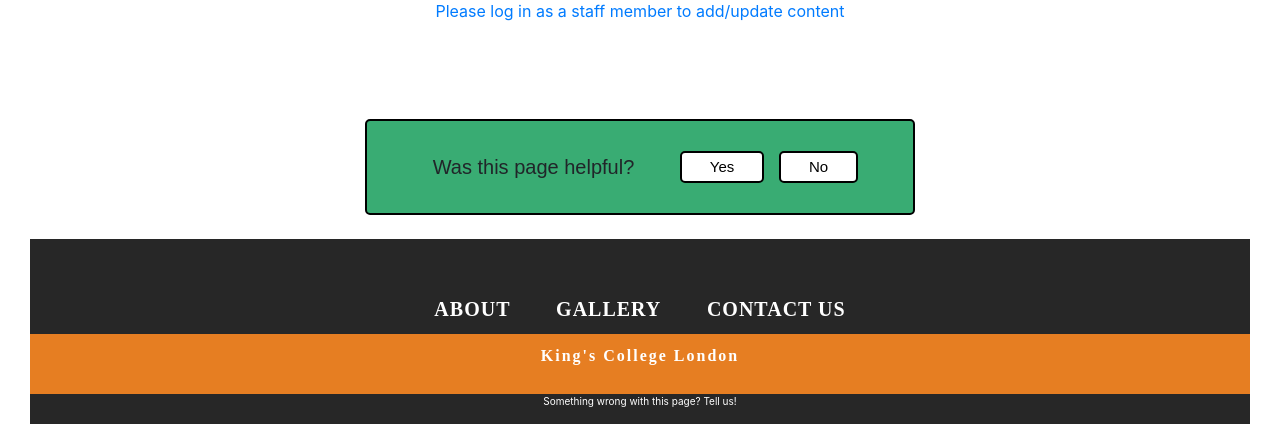
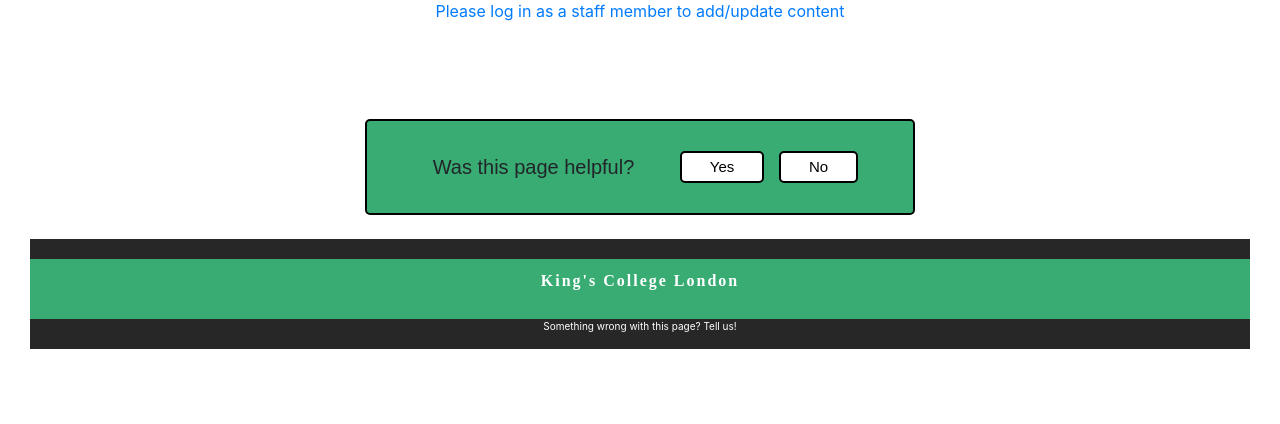
Before and after one commit to oskar8991/KCHosptial-CMS, a Flask app: page /about in a window 1280 px wide. Shown: the part 1086-1510 px from the top of the page. After the commit the page ends 1435 px from the top, so only its background shows below. Run offline with Flask 2, Linux system fonts and the light colour scheme; data comes from the database, SQL or seed files in the repository; both versions use the stored data as it was after the commit; some libraries are stand-ins or nearby versions.

Commit message:
fix margins + update footer

```diff
--- a/static/css/style.css
+++ b/static/css/style.css
@@ -117,42 +117,12 @@ footer {
   padding: 20px 0px;
 }
 
-.upper-footer{
-  width: 100%;
-  height: auto;
-  margin: auto;
-  margin-top: 25px;
-}
-
-.upper-footer ul{
-  margin: 0px;
-  padding: 0px;
-  text-align: center;
-}
-
-.upper-footer ul li{
-  display: inline-block;
-  margin: 10px 20px;
-}
-.upper-footer ul li a{
-  text-decoration: none;
-  outline: none;
-  font-family: 'Roboto Slab', serif;
-  font-size: 20px;
-  color: #fff;
-  font-weight: bold;
-  text-transform: uppercase;
-  letter-spacing: 1px;
-}
-.upper-footer ul li a:hover{
-  color:  #e67e22;
-}
 
 .lower-footer{
   width: 100%;
   height: auto;
   margin: auto;
-  background: #e67e22;
+  background: #39ac73;
   padding: 10px;
   font-family: 'Roboto Slab', serif;
   font-size: 16px;
@@ -314,7 +284,10 @@ color: #fff
 .content {
   overflow-x: hidden;
   width: 100%;
-  margin-left: 1.8rem;
+  padding-left: 10rem;
+  padding-right: 10rem;
+  margin-left: 3rem;
+  margin-right: 3rem;
   min-height: 100vh;
   transition: all 0.5s ease;
 }
--- a/templates/base.html
+++ b/templates/base.html
@@ -93,13 +93,6 @@
 <br>
 
  <footer>
-      <div class="upper-footer">
-        <ul>
-            <li><a href="#">About</a></li>
-            <li><a href="#">Gallery</a></li>
-            <li class="p1"><a href="#">Contact Us</a></li>
-        </ul>
-      </div>
    <div class="lower-footer">
       <p>King's College London</p>
    </div>
```
Also changed, not shown: templates/index.html (+16 -17 lines), data.db.
